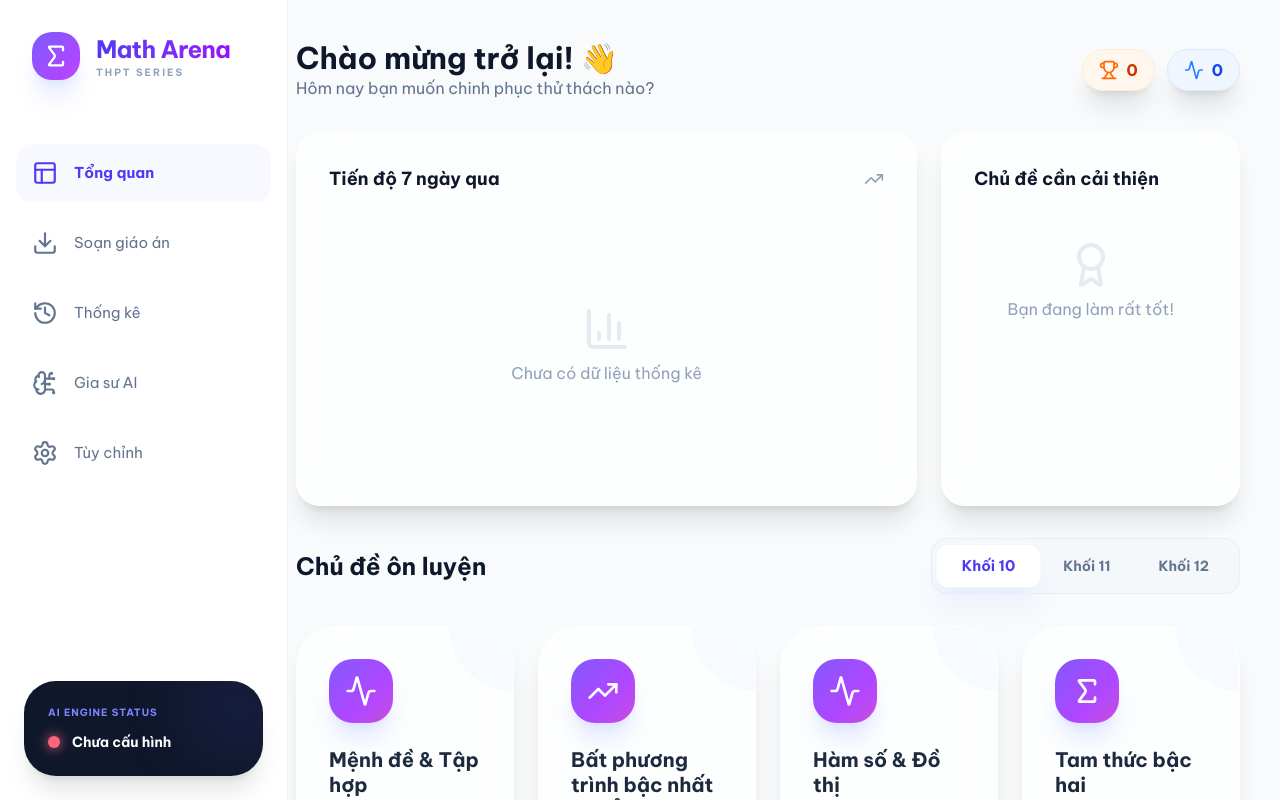
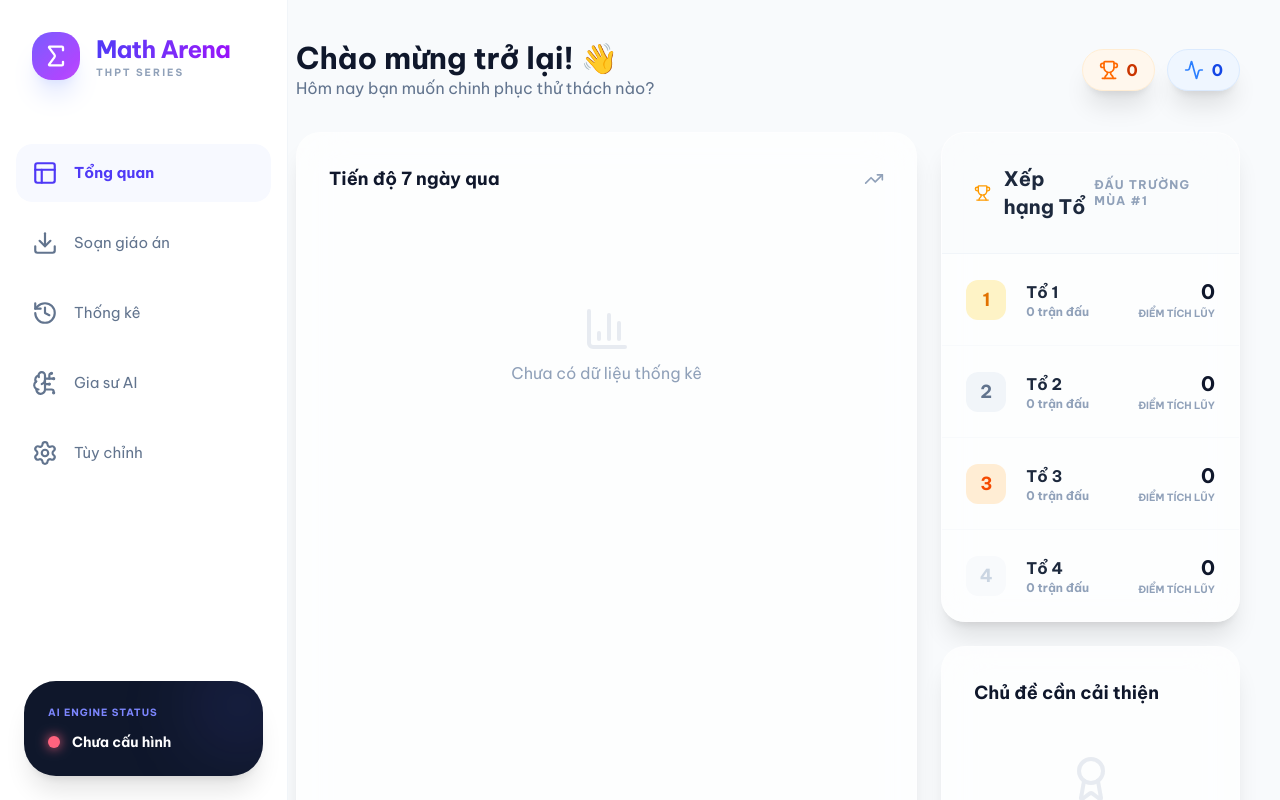
Before and after one commit to bong27012022-arch/dautruongtoanhoc, a React (Vite) app: page / in a window 1280 px wide. Shown: the top 800 px of the page. Built offline with nearby package versions, Linux system fonts and the light colour scheme.

Commit message:
Feature: Implement Group Competition (Đấu trường Tổ) and Leaderboard Statistics

```diff
--- a/src/App.tsx
+++ b/src/App.tsx
@@ -161,6 +161,9 @@ export default function App() {
   const [isAnswering, setIsAnswering] = useState(false);
   const [selectedAnswer, setSelectedAnswer] = useState<number | null>(null);
   const [starUsed, setStarUsed] = useState(false);
+  const [currentGroup, setCurrentGroup] = useState<string | null>(null);
+  const [showGroupSelection, setShowGroupSelection] = useState(false);
+  const [pendingSubjectId, setPendingSubjectId] = useState<string | null>(null);
 
   useEffect(() => {
     triggerMathJax();
@@ -202,6 +205,16 @@ export default function App() {
       setView("settings");
       return;
     }
+
+    setPendingSubjectId(subjectId);
+    setShowGroupSelection(true);
+  };
+
+  const confirmStartGame = async (group: string) => {
+    setCurrentGroup(group);
+    setShowGroupSelection(false);
+
+    if (!pendingSubjectId) return;
 
     // Generate mock questions for demo if none exist
     const mockQuestions: Question[] = [
@@ -283,33 +296,130 @@ export default function App() {
       date: new Date().toLocaleDateString("vi-VN"),
       score: gameScore,
       totalQuestions: gameQuestions.length,
-      correctAnswers: gameQuestions.filter((_, i) => i === 0).length, // Placeholder
+      correctAnswers: gameQuestions.filter((q, i) => selectedAnswer === q.correctAnswer).length, // Improved logic
       timeSpent,
+      group: currentGroup || "Khán giả",
       roundResults: [
         { round: RoundType.KHOI_DONG, score: gameScore }
       ]
     };
 
-    setData(prev => ({
+    setData(prev => {
+      const g = newSession.group;
+      const currentGStats = prev.groupStats[g] || { totalScore: 0, totalQuestions: 0, correctAnswers: 0, sessionsCount: 0 };
+
+      return {
         ...prev,
         sessions: [newSession, ...prev.sessions],
+        groupStats: {
+          ...prev.groupStats,
+          [g]: {
+            totalScore: currentGStats.totalScore + newSession.score,
+            totalQuestions: currentGStats.totalQuestions + newSession.totalQuestions,
+            correctAnswers: currentGStats.correctAnswers + newSession.correctAnswers,
+            sessionsCount: currentGStats.sessionsCount + 1
+          }
+        },
         progress: {
           ...prev.progress,
           totalAttempts: prev.progress.totalAttempts + 1,
           averageScore: (prev.progress.averageScore * prev.progress.totalAttempts + gameScore) / (prev.progress.totalAttempts + 1)
         }
-    }));
+      };
+    });
 
     setIsGameActive(false);
     Swal.fire({
       title: "Hoàn thành!",
-      text: `Bạn đạt được ${gameScore} điểm trong ${timeSpent} giây.`,
+      text: `Bạn đạt được ${gameScore} điểm cho ${newSession.group}.`,
       icon: "success",
-      confirmButtonText: "Tuyệt vời"
+      confirmButtonColor: "#6366f1"
     }).then(() => setView("dashboard"));
   };
 
   // --- Views ---
+
+const GroupSelectionModal = ({
+  onSelect,
+  onClose
+}: {
+  onSelect: (group: string) => void;
+  onClose: () => void
+}) => (
+  <div className="fixed inset-0 z-[100] flex items-center justify-center p-4 bg-slate-900/60 backdrop-blur-md">
+    <motion.div
+      initial={{ opacity: 0, scale: 0.9, y: 20 }}
+      animate={{ opacity: 1, scale: 1, y: 0 }}
+      className="bg-white rounded-[3rem] p-10 max-w-lg w-full shadow-2xl overflow-hidden relative"
+    >
+      <div className="absolute top-0 left-0 w-full h-2 premium-gradient" />
+      <h3 className="text-3xl font-black text-slate-800 mb-2">Chọn Tổ thi đấu</h3>
+      <p className="text-slate-500 mb-8 font-medium">Điểm số sẽ được tính vào bảng xếp hạng của Tổ bạn chọn.</p>
+
+      <div className="grid grid-cols-2 gap-4">
+        {["Tổ 1", "Tổ 2", "Tổ 3", "Tổ 4"].map((group) => (
+          <button
+            key={group}
+            onClick={() => onSelect(group)}
+            className="p-6 rounded-[2rem] border-2 border-slate-100 hover:border-indigo-500 hover:bg-indigo-50 transition-all text-xl font-black text-slate-700 hover:text-indigo-600 flex flex-col items-center gap-3 group"
+          >
+            <div className="w-12 h-12 rounded-2xl bg-slate-50 flex items-center justify-center group-hover:bg-white transition-colors">
+              <Plus className="text-slate-300 group-hover:text-indigo-500" size={24} />
+            </div>
+            {group}
+          </button>
+        ))}
+      </div>
+
+      <button
+        onClick={onClose}
+        className="mt-8 w-full py-4 text-slate-400 font-bold hover:text-slate-600 transition-colors"
+      >
+        Hủy bỏ
+      </button>
+    </motion.div>
+  </div>
+);
+
+const Leaderboard = ({ stats }: { stats: AppData["groupStats"] }) => {
+  const sorted = Object.entries(stats).sort((a, b) => b[1].totalScore - a[1].totalScore);
+
+  return (
+    <Card className="overflow-hidden p-0">
+      <div className="p-8 border-b border-slate-100 flex items-center justify-between bg-slate-50/50">
+        <div className="flex items-center gap-3">
+          <Trophy className="text-amber-500" size={24} />
+          <h3 className="font-extrabold text-xl text-slate-800">Xếp hạng Tổ</h3>
+        </div>
+        <span className="text-xs font-black text-slate-400 uppercase tracking-widest">Đấu trường mùa #1</span>
+      </div>
+      <div className="divide-y divide-slate-50">
+        {sorted.map(([name, s], i) => (
+          <div key={name} className="flex items-center justify-between p-6 hover:bg-slate-50/50 transition-colors">
+            <div className="flex items-center gap-5">
+              <div className={cn(
+                "w-10 h-10 rounded-xl flex items-center justify-center font-black text-lg",
+                i === 0 ? "bg-amber-100 text-amber-600" :
+                i === 1 ? "bg-slate-100 text-slate-500" :
+                i === 2 ? "bg-orange-100 text-orange-600" : "bg-slate-50 text-slate-300"
+              )}>
+                {i + 1}
+              </div>
+              <div>
+                <div className="font-black text-slate-800">{name}</div>
+                <div className="text-xs font-bold text-slate-400">{s.sessionsCount} trận đấu</div>
+              </div>
+            </div>
+            <div className="text-right">
+              <div className="font-black text-slate-900 text-xl">{s.totalScore}</div>
+              <div className="text-[10px] font-black text-slate-400 uppercase">Điểm tích lũy</div>
+            </div>
+          </div>
+        ))}
+      </div>
+    </Card>
+  );
+};
 
 const DashboardView = ({ data, handleStartGame }: { data: AppData; handleStartGame: (id: string) => void }) => {
   const [selectedGrade, setSelectedGrade] = useState<number>(10);
@@ -381,6 +491,9 @@ const DashboardView = ({ data, handleStartGame }: { data: AppData; handleStartGa
           </div>
         </Card>
 
+        <div className="space-y-6">
+          <Leaderboard stats={data.groupStats} />
+
           <Card>
             <h3 className="font-bold text-lg mb-4">Chủ đề cần cải thiện</h3>
             <div className="space-y-4">
@@ -399,6 +512,7 @@ const DashboardView = ({ data, handleStartGame }: { data: AppData; handleStartGa
               )}
             </div>
           </Card>
+        </div>
       </div>
 
       <section>
--- a/src/types.ts
+++ b/src/types.ts
@@ -23,6 +23,7 @@ export interface Session {
   totalQuestions: number;
   correctAnswers: number;
   timeSpent: number;
+  group: string;
   roundResults: {
     round: RoundType;
     score: number;
@@ -39,6 +40,12 @@ export interface AppData {
     streakDays: number;
     weakTopics: string[];
   };
+  groupStats: Record<string, {
+    totalScore: number;
+    totalQuestions: number;
+    correctAnswers: number;
+    sessionsCount: number;
+  }>;
   settings: {
     theme: "light" | "dark";
     soundEnabled: boolean;
@@ -85,6 +92,12 @@ export const DEFAULT_DATA: AppData = {
     streakDays: 0,
     weakTopics: [],
   },
+  groupStats: {
+    "Tổ 1": { totalScore: 0, totalQuestions: 0, correctAnswers: 0, sessionsCount: 0 },
+    "Tổ 2": { totalScore: 0, totalQuestions: 0, correctAnswers: 0, sessionsCount: 0 },
+    "Tổ 3": { totalScore: 0, totalQuestions: 0, correctAnswers: 0, sessionsCount: 0 },
+    "Tổ 4": { totalScore: 0, totalQuestions: 0, correctAnswers: 0, sessionsCount: 0 },
+  },
   settings: {
     theme: "light",
     soundEnabled: true,
```
Lines whose indentation alone changed are shown as unchanged.
